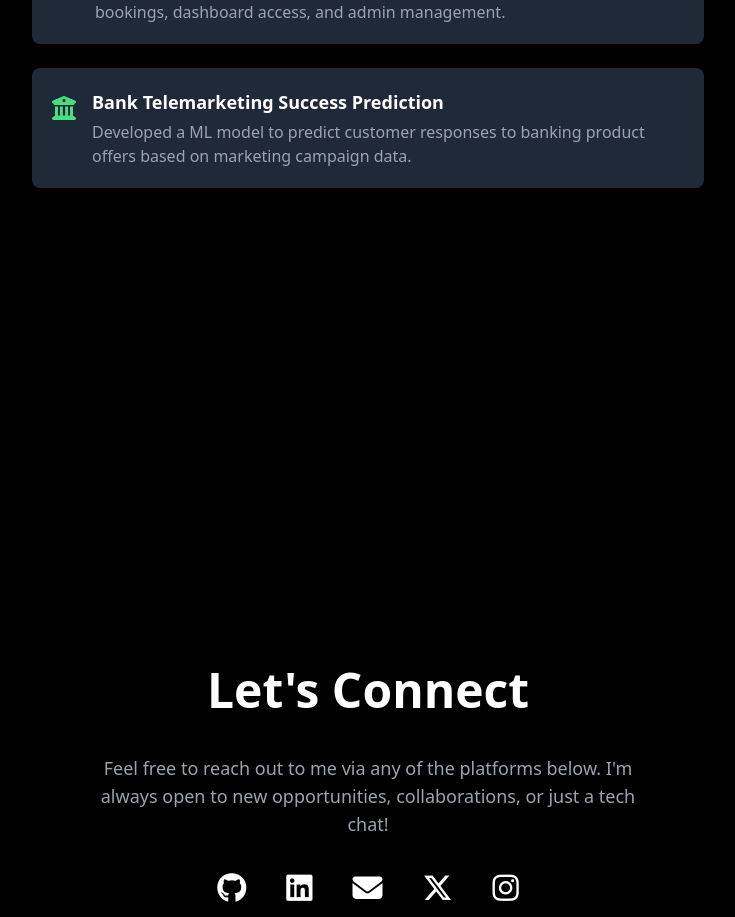
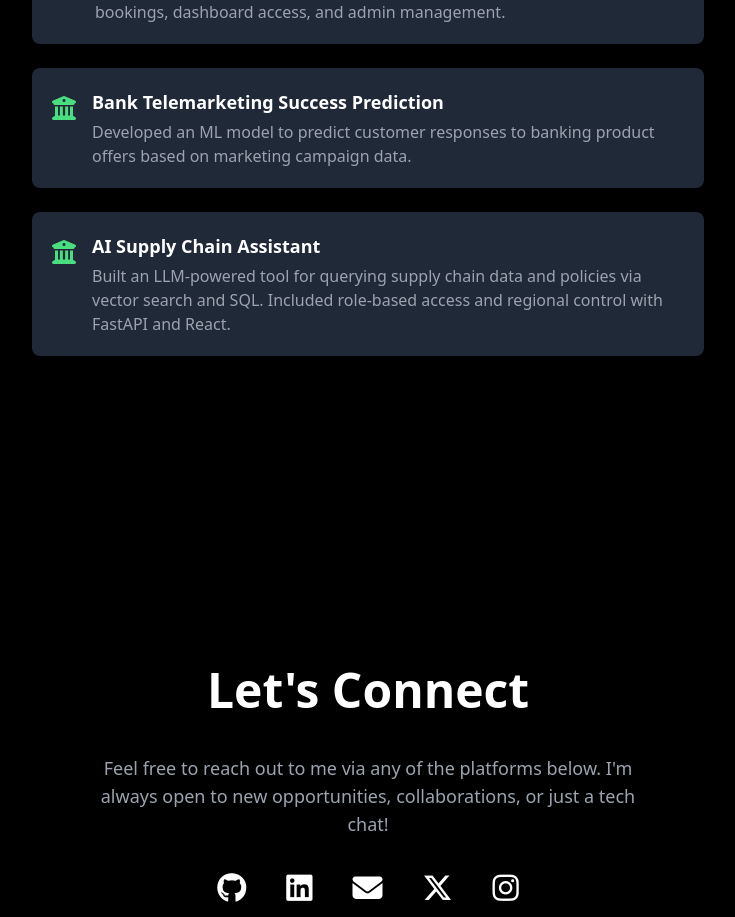
Before and after one commit to 22f2001166/portfolio, a React (Vite) app: page / in a window 1280 px wide. Shown: the part 1964-2881 px from the top of the page, without its empty margins (272-1007 px from the left). Built offline with nearby package versions, Linux system fonts and the light colour scheme.

Commit message:
Add one more project

```diff
--- a/src/App.jsx
+++ b/src/App.jsx
@@ -91,7 +91,18 @@ function App() {
             <div>
               <h3 className="text-lg font-semibold mb-1">Bank Telemarketing Success Prediction</h3>
               <p className="text-gray-400 text-md">
-                Developed a ML model to predict customer responses to banking product offers based on marketing campaign data.
+                Developed an ML model to predict customer responses to banking product offers based on marketing campaign data.
+              </p>
+            </div>
+          </div>
+          <div className="flex items-start gap-4 p-5 bg-gray-800 rounded-lg shadow-lg">
+            <div className="text-2xl text-green-400 mt-1">
+              <i className="fas fa-university"></i>
+            </div>
+            <div>
+              <h3 className="text-lg font-semibold mb-1">AI Supply Chain Assistant</h3>
+              <p className="text-gray-400 text-md">
+                Built an LLM-powered tool for querying supply chain data and policies via vector search and SQL. Included role-based access and regional control with FastAPI and React.
               </p>
             </div>
           </div>
```
